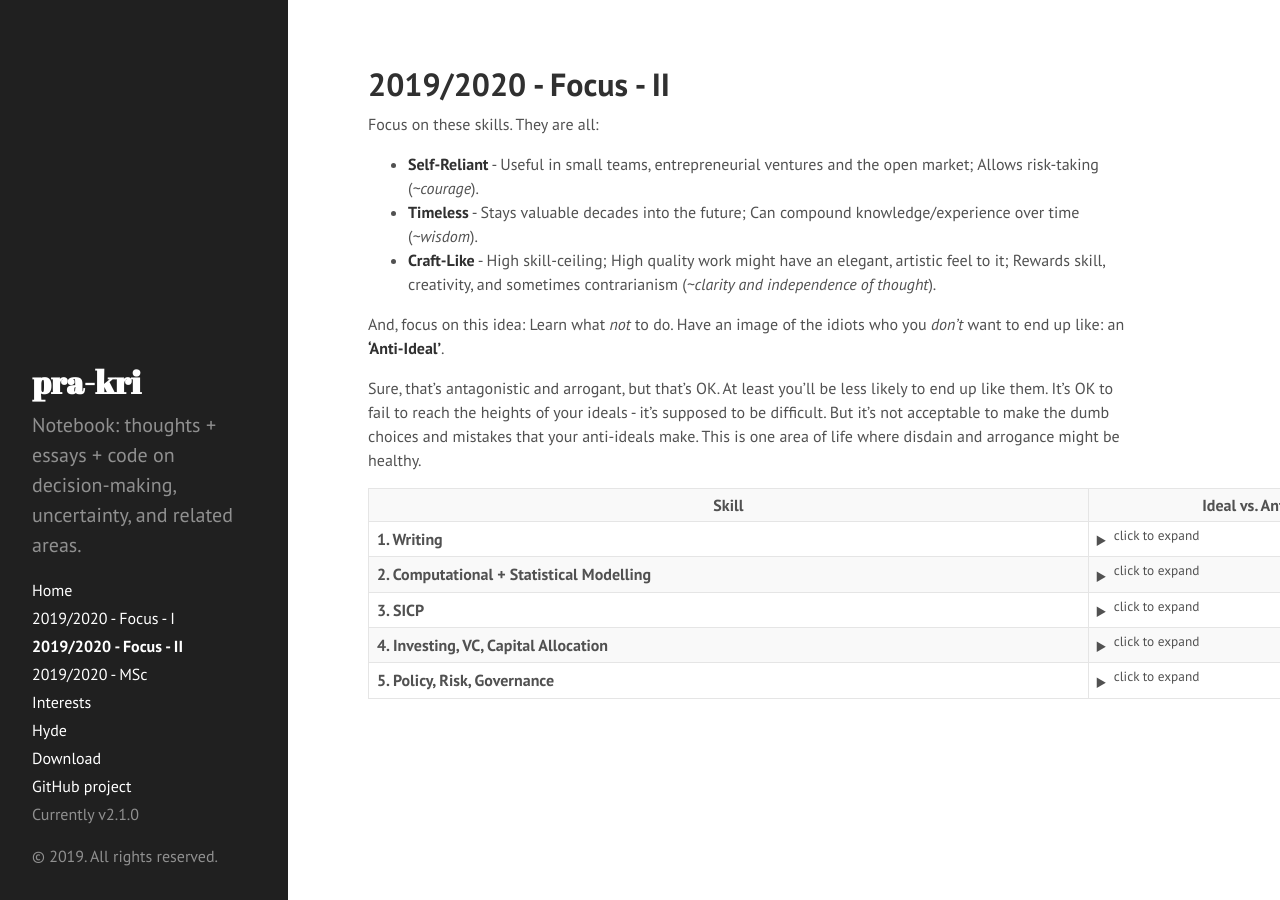
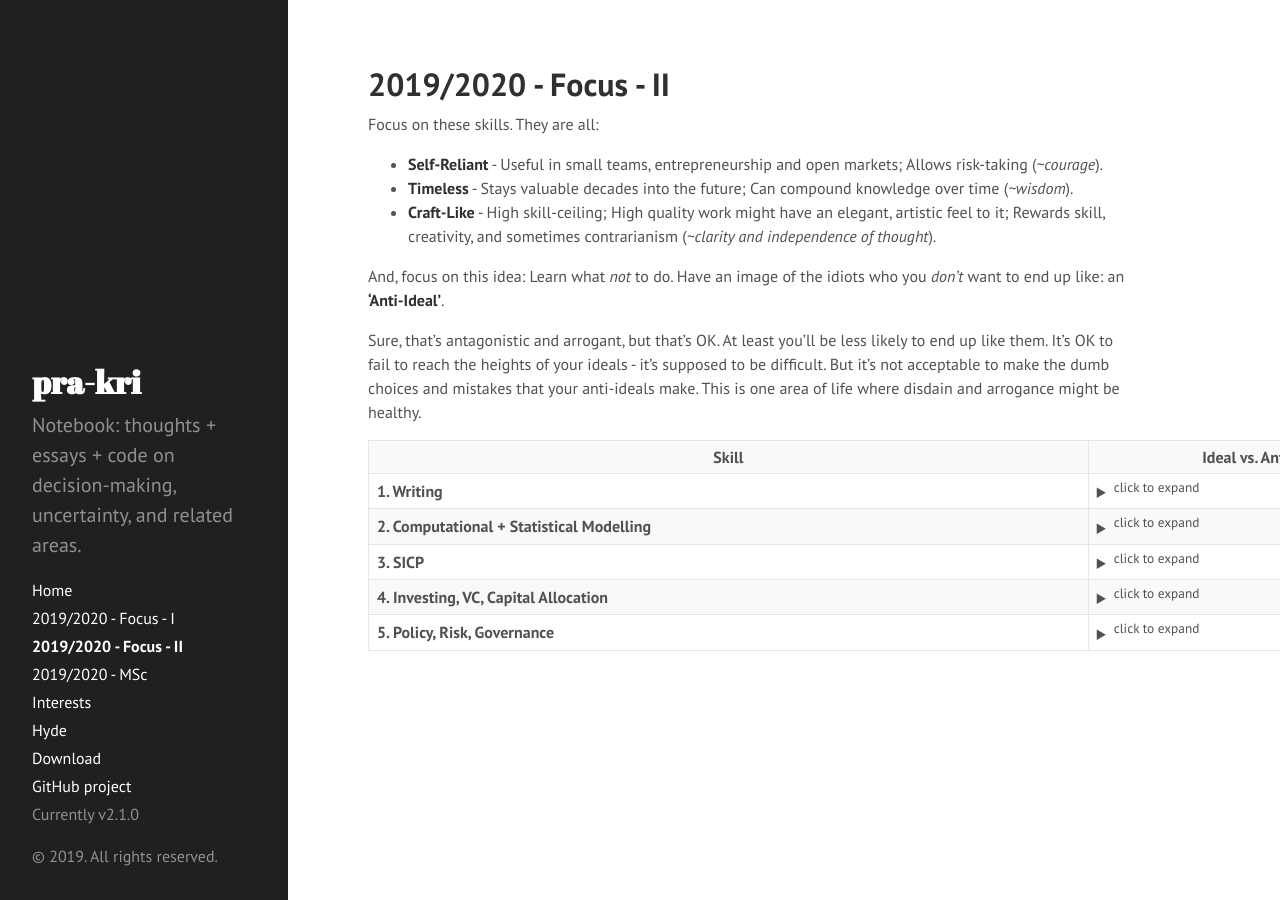
Before and after one commit to pra-kri/pra-kri.github.io, a Jekyll site: the page built from 2019to2020_focus_part2.md, in a window 1280 px wide. Built offline with Jekyll 4.4.1, drawn with Linux system fonts in a browser that asks for light colours; Markdown is read by kramdown in place of the engine named in the settings.

Commit message:
Update 2019to2020_focus_part2.md

```diff
--- a/2019to2020_focus_part2.md
+++ b/2019to2020_focus_part2.md
@@ -4,8 +4,8 @@ title: 2019/2020 - Focus - II
 ---
 
 Focus on these skills. They are all:
-* **Self-Reliant** - Useful in small teams, entrepreneurial ventures and the open market; Allows risk-taking (*~courage*).
-* **Timeless** - Stays valuable decades into the future; Can compound knowledge/experience over time (*~wisdom*).
+* **Self-Reliant** - Useful in small teams, entrepreneurship and open markets; Allows risk-taking (*~courage*).
+* **Timeless** - Stays valuable decades into the future; Can compound knowledge over time (*~wisdom*).
 * **Craft-Like** - High skill-ceiling; High quality work might have an elegant, artistic feel to it; Rewards skill, creativity, and sometimes contrarianism (*~clarity and independence of thought*).
 
 And, focus on this idea: Learn what *not* to do. Have an image of the idiots who you *don't* want to end up like: an **'Anti-Ideal'**.
```
